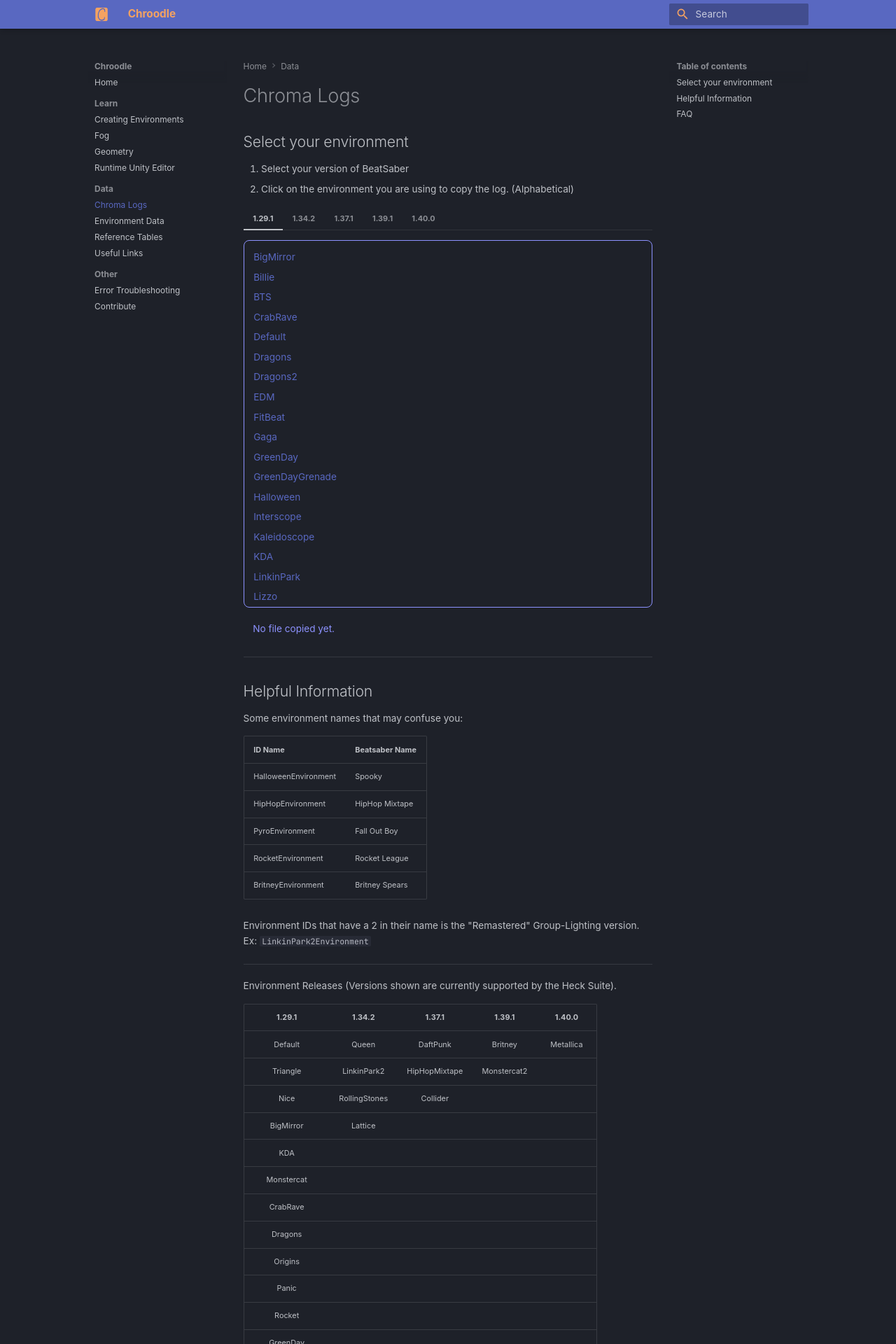
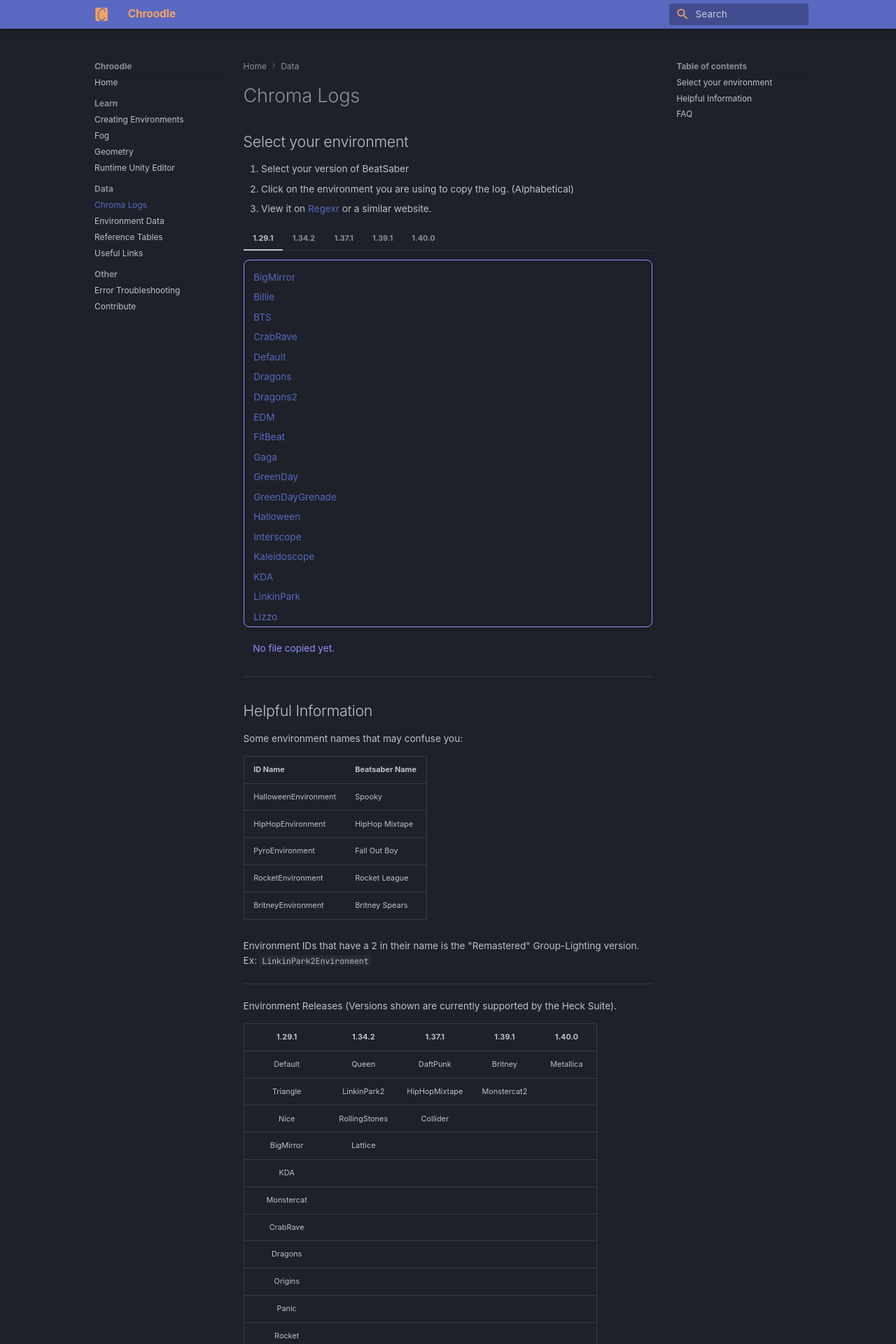
Before and after one commit to UGEcko/chroodleWeb, an MkDocs documentation site: the page built from docs/data/clogs.md, in a window 1280 px wide. Shown: the top 1920 px of the page at 70% size. Built offline with MkDocs 1.6.1 and Material for MkDocs 9.7.7, drawn with Linux system fonts in a browser that asks for light colours; some web fonts are replaced.

Commit message:
Regexr plug

```diff
--- a/docs/data/clogs.md
+++ b/docs/data/clogs.md
@@ -43,6 +43,7 @@
 
 1. Select your version of BeatSaber
 2. Click on the environment you are using to copy the log. (Alphabetical)
+3. View it on [Regexr](https://regexr.com) or a similar website.
 
 === "1.29.1"
 
```
